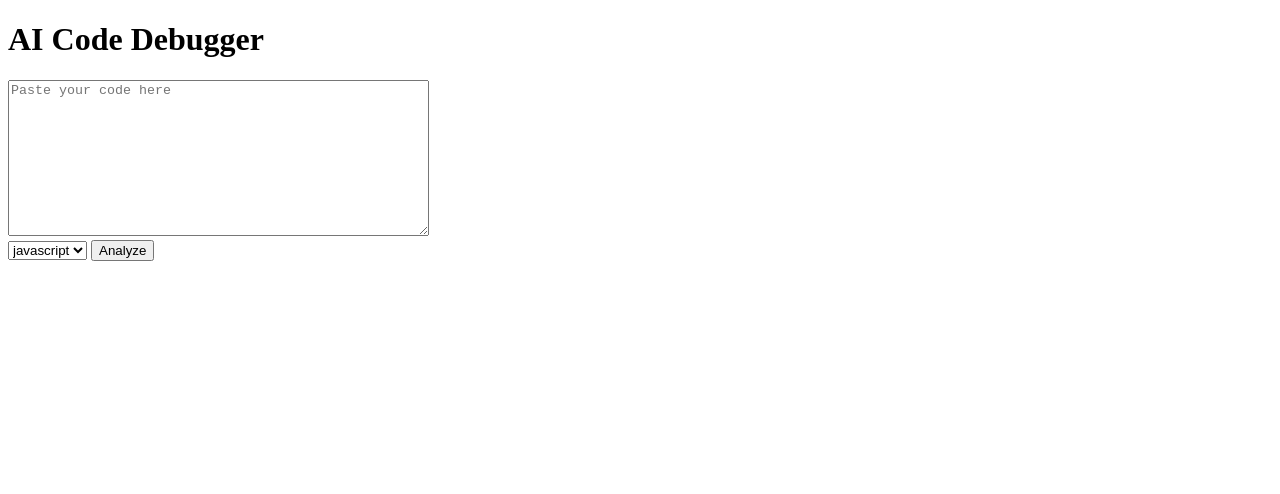
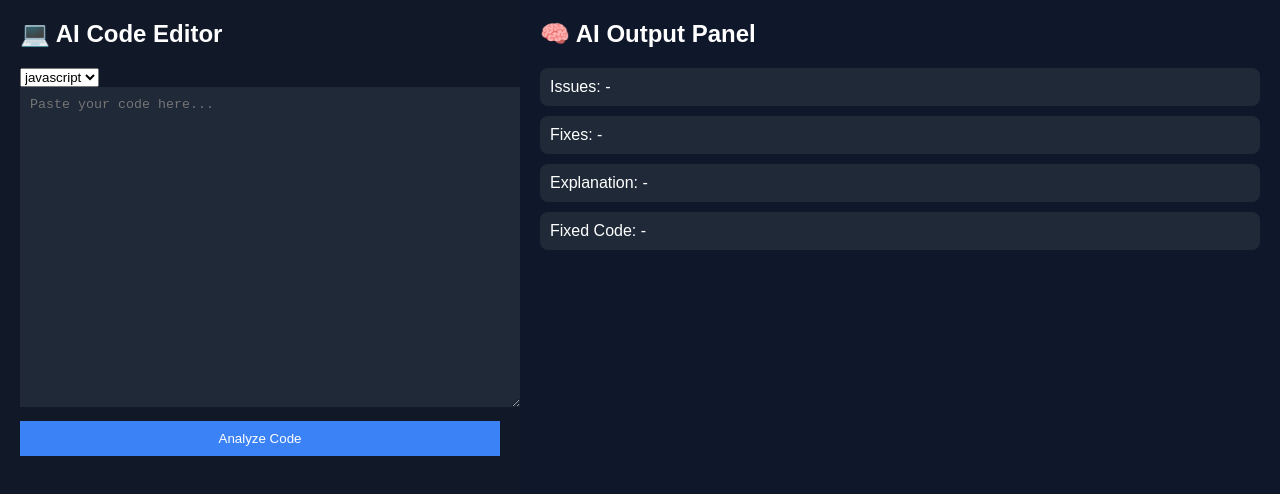
Before and after one commit to saifihaji3765-cmd/AI-Programming-Ecosystem-, a website: page public/index.html in a window 1280 px wide. Drawn offline with Linux system fonts and the light colour scheme.

Commit message:
Update index.html

```diff
--- a/public/index.html
+++ b/public/index.html
@@ -1,40 +1,110 @@
 <!DOCTYPE html>
 <html>
 <head>
-    <title>AI Code Mentor</title>
+  <title>AI Dev Mentor Ultra</title>
+  <style>
+    body {
+      margin: 0;
+      font-family: Arial;
+      background: #0f172a;
+      color: white;
+      display: flex;
+      height: 100vh;
+    }
+
+    .left {
+      width: 40%;
+      padding: 20px;
+      background: #111827;
+    }
+
+    .right {
+      width: 60%;
+      padding: 20px;
+      overflow-y: scroll;
+    }
+
+    textarea {
+      width: 100%;
+      height: 300px;
+      background: #1f2937;
+      color: white;
+      border: none;
+      padding: 10px;
+    }
+
+    button {
+      width: 100%;
+      padding: 10px;
+      margin-top: 10px;
+      background: #3b82f6;
+      color: white;
+      border: none;
+      cursor: pointer;
+    }
+
+    .box {
+      background: #1f2937;
+      padding: 10px;
+      margin-bottom: 10px;
+      border-radius: 8px;
+    }
+
+    h2 {
+      margin-top: 0;
+    }
+  </style>
 </head>
 <body>
 
-<h1>AI Code Debugger</h1>
+<div class="left">
+  <h2>💻 AI Code Editor</h2>
 
-<textarea id="code" rows="10" cols="50" placeholder="Paste your code here"></textarea><br>
-
-<select id="language">
+  <select id="lang">
     <option>javascript</option>
     <option>python</option>
     <option>java</option>
     <option>cpp</option>
   </select>
 
-<button onclick="analyzeCode()">Analyze</button>
+  <textarea id="code" placeholder="Paste your code here..."></textarea>
 
-<pre id="output"></pre>
+  <button onclick="analyze()">Analyze Code</button>
+</div>
+
+<div class="right">
+  <h2>🧠 AI Output Panel</h2>
+
+  <div class="box" id="issues">Issues: -</div>
+  <div class="box" id="fixes">Fixes: -</div>
+  <div class="box" id="explanation">Explanation: -</div>
+  <div class="box" id="fullcode">Fixed Code: -</div>
+</div>
 
 <script>
-async function analyzeCode() {
+async function analyze() {
   let code = document.getElementById("code").value;
-    let language = document.getElementById("language").value;
+  let language = document.getElementById("lang").value;
 
   let res = await fetch("/analyze", {
     method: "POST",
-        headers: { "Content-Type": "application/json" },
+    headers: {"Content-Type":"application/json"},
     body: JSON.stringify({ code, language })
   });
 
   let data = await res.json();
 
-    document.getElementById("output").innerText =
-        JSON.stringify(data, null, 2);
+  document.getElementById("issues").innerText =
+    "Issues: " + (data.issues?.join("\n") || "None");
+
+  document.getElementById("fixes").innerText =
+    "Fixes: " + (data.fixes?.join("\n") || "None");
+
+  document.getElementById("explanation").innerText =
+    "Explanation: " + (data.explanation?.join("\n") || "None");
+
+  document.getElementById("fullcode").innerText =
+    "Fixed Code: " + (data.fixedCode || "Not generated yet");
 }
 </script>
 
```
Lines whose indentation alone changed are shown as unchanged.
